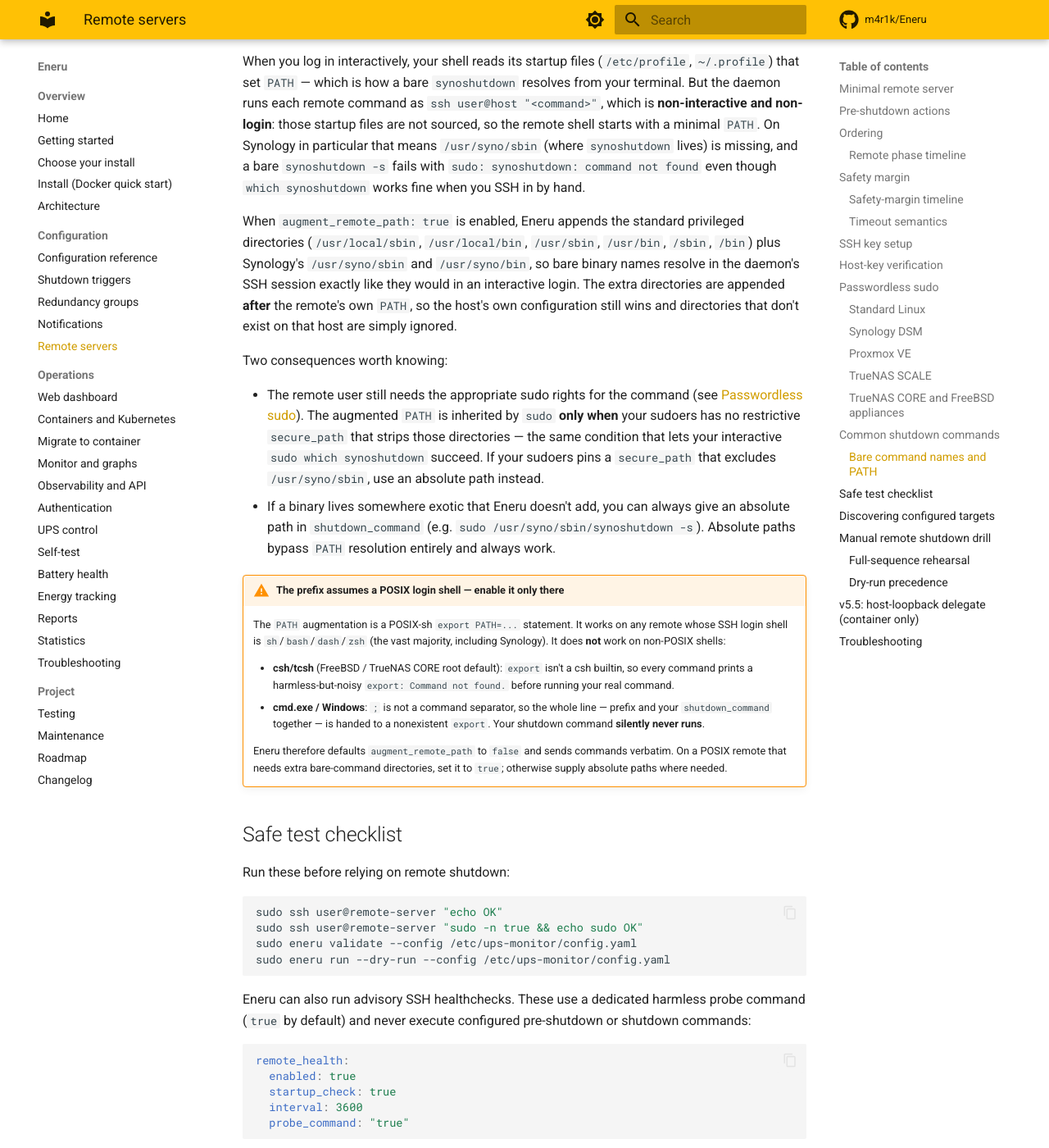
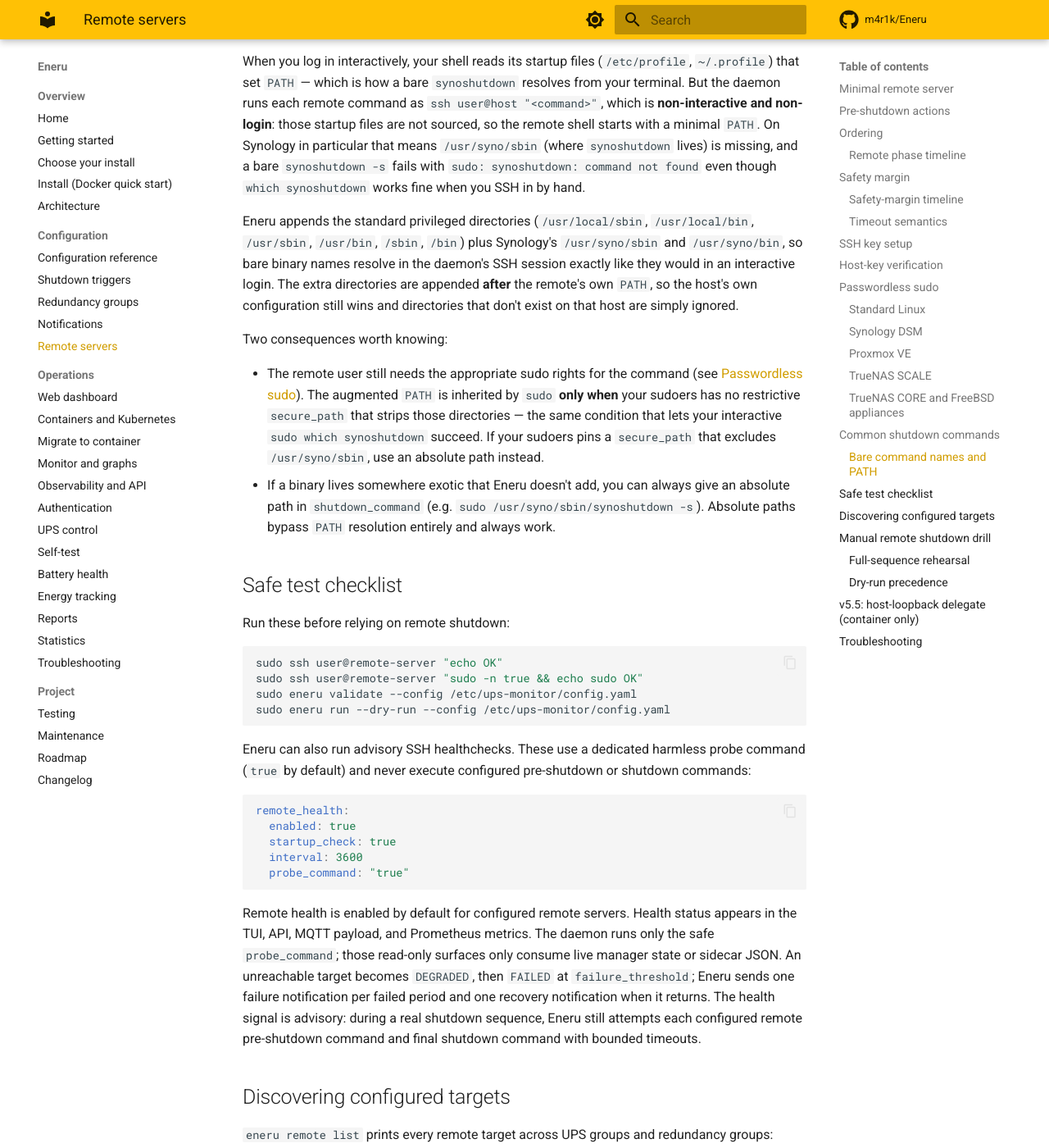
Before and after one commit to m4r1k/Eneru, an MkDocs documentation site: the page built from docs/remote-servers.md, in a window 1280 px wide and 1400 px high, scrolled down 8295 px. Shown: the whole window at 82% size. Built offline with MkDocs 1.6.1 and Material for MkDocs 9.7.7, drawn with Linux system fonts in a browser that asks for light colours; comment, search, counter and statistics services are not loaded.

Commit message:
fix: always augment remote command PATH
Remove the short-lived per-server opt-out so every SSH shutdown and pre-shutdown command receives the standard privileged and Synology PATH entries. Keep the 6.1.7 YAML key accepted as ignored upgrade baggage, and release the correction as 6.1.8.

Co-authored-by: Codex <noreply@openai.com>

```diff
--- a/docs/remote-servers.md
+++ b/docs/remote-servers.md
@@ -318,8 +318,7 @@ with a minimal `PATH`. On Synology in particular that means `/usr/syno/sbin`
 with `sudo: synoshutdown: command not found` even though `which synoshutdown`
 works fine when you SSH in by hand.
 
-When `augment_remote_path: true` is enabled, Eneru appends the standard
-privileged directories (`/usr/local/sbin`,
+Eneru appends the standard privileged directories (`/usr/local/sbin`,
 `/usr/local/bin`, `/usr/sbin`, `/usr/bin`, `/sbin`, `/bin`) plus Synology's
 `/usr/syno/sbin` and `/usr/syno/bin`, so bare binary names resolve in the
 daemon's SSH session exactly like they would in an interactive login. The
@@ -339,22 +338,6 @@ Two consequences worth knowing:
   give an absolute path in `shutdown_command` (e.g.
   `sudo /usr/syno/sbin/synoshutdown -s`). Absolute paths bypass `PATH`
   resolution entirely and always work.
-
-!!! warning "The prefix assumes a POSIX login shell — enable it only there"
-    The `PATH` augmentation is a POSIX-sh `export PATH=...` statement. It works
-    on any remote whose SSH login shell is `sh`/`bash`/`dash`/`zsh` (the vast
-    majority, including Synology). It does **not** work on non-POSIX shells:
-
-    - **csh/tcsh** (FreeBSD / TrueNAS CORE root default): `export` isn't a csh
-      builtin, so every command prints a harmless-but-noisy
-      `export: Command not found.` before running your real command.
-    - **cmd.exe / Windows**: `;` is not a command separator, so the whole
-      line — prefix and your `shutdown_command` together — is handed to a
-      nonexistent `export`. Your shutdown command **silently never runs**.
-
-    Eneru therefore defaults `augment_remote_path` to `false` and sends commands
-    verbatim. On a POSIX remote that needs extra bare-command directories, set
-    it to `true`; otherwise supply absolute paths where needed.
 
 ## Safe test checklist
 
--- a/src/eneru/version.py
+++ b/src/eneru/version.py
@@ -2,4 +2,4 @@
 
 # Version is set at build time via git describe --tags
 # Format: "5.2.1" for tagged releases, "5.2.1-5-gabcdef1" for dev builds
-__version__ = "6.1.7"
+__version__ = "6.1.8"
```
Also changed, not shown: docs/changelog.md (+13 -0 lines), docs/configuration.md (+0 -1 lines), docs/testing.md (+2 -2 lines), 8 other files.
